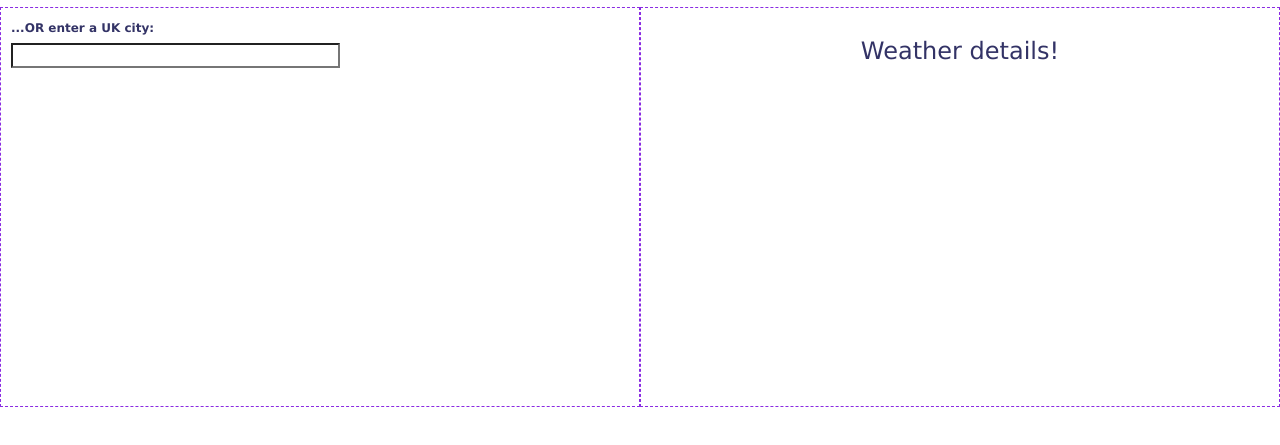
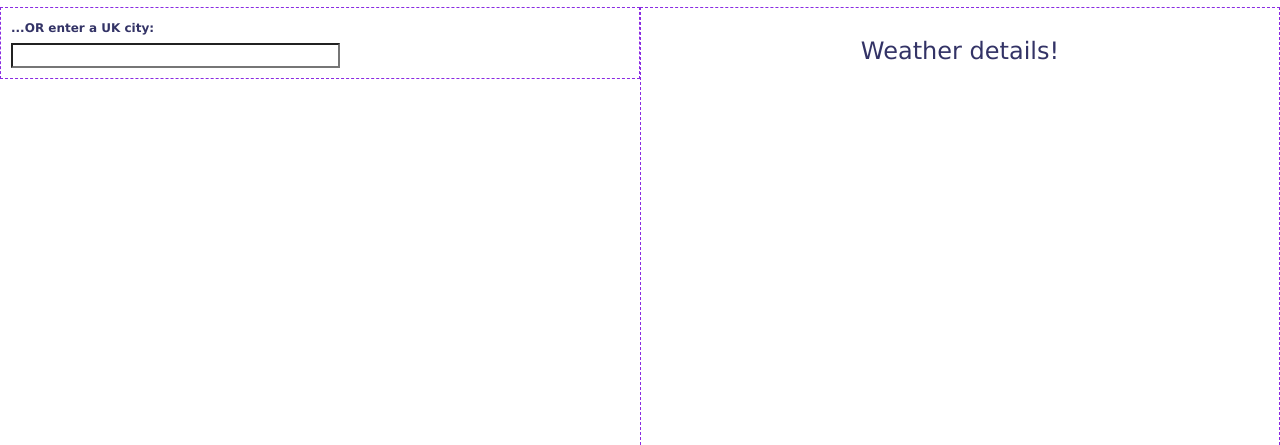
Before and after one commit to muhi101/wProject2, a plain HTML site: page index.html in a window 1280 px wide. Shown: the part 63-508 px from the top of the page. Drawn offline with Linux system fonts and the light colour scheme.

Commit message:
adjusted minimum height

```diff
--- a/styles/main.css
+++ b/styles/main.css
@@ -19,11 +19,11 @@ font-weight:bold;
 	text-align: center;
 	/*float:left;*/
 	/*margin-left: 10px;*/
-	min-height:400px;
+
 }
 
 #weatherBox{
-	/*min-height:400px;*/
+	min-height:400px;
 }
 
 #searchPanelWrapper{
@@ -32,7 +32,6 @@ font-weight:bold;
 	padding: 10px;
 	position: relative;
 	/*float: left;*/
-	min-height:400px;
 }
 
 #errorBox{
```
